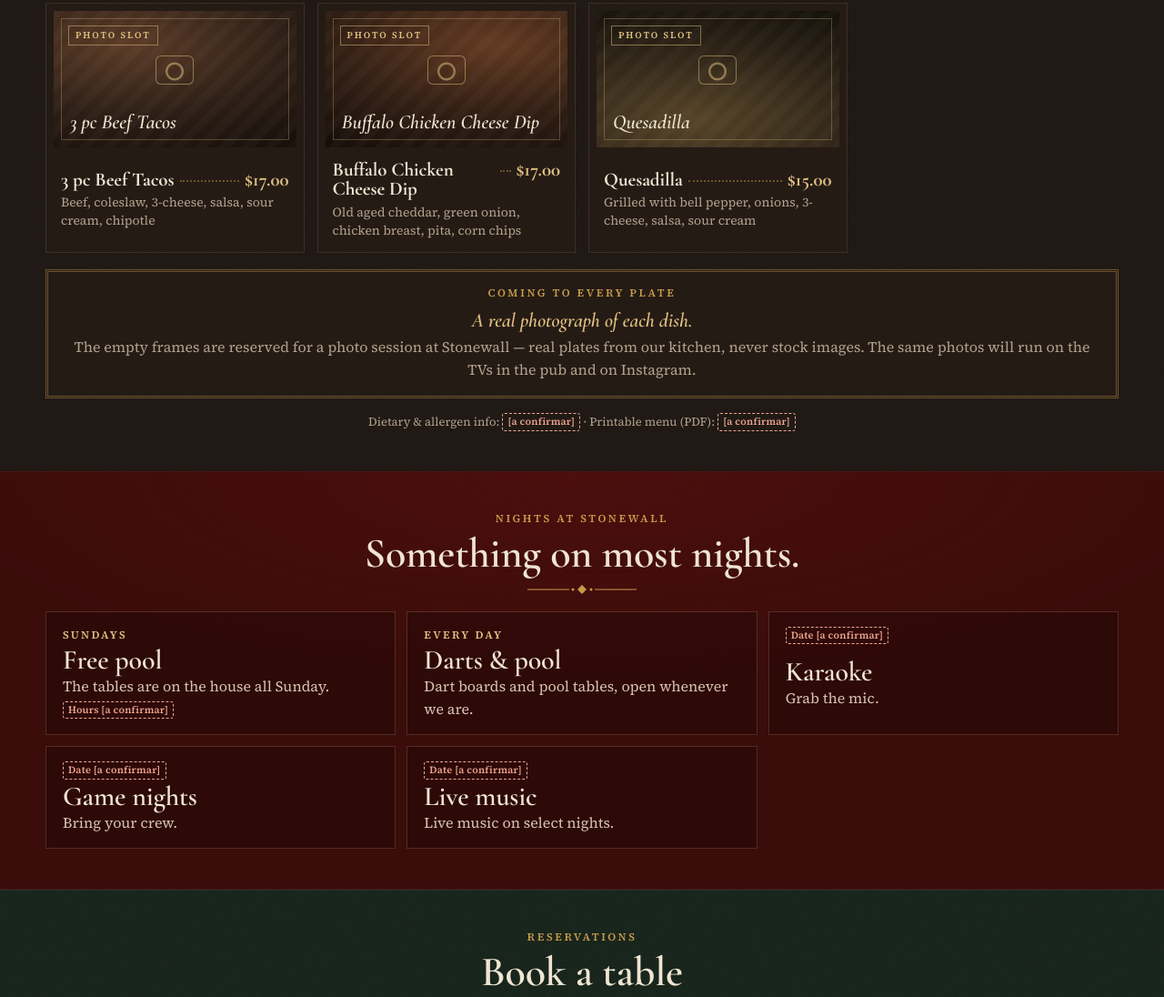
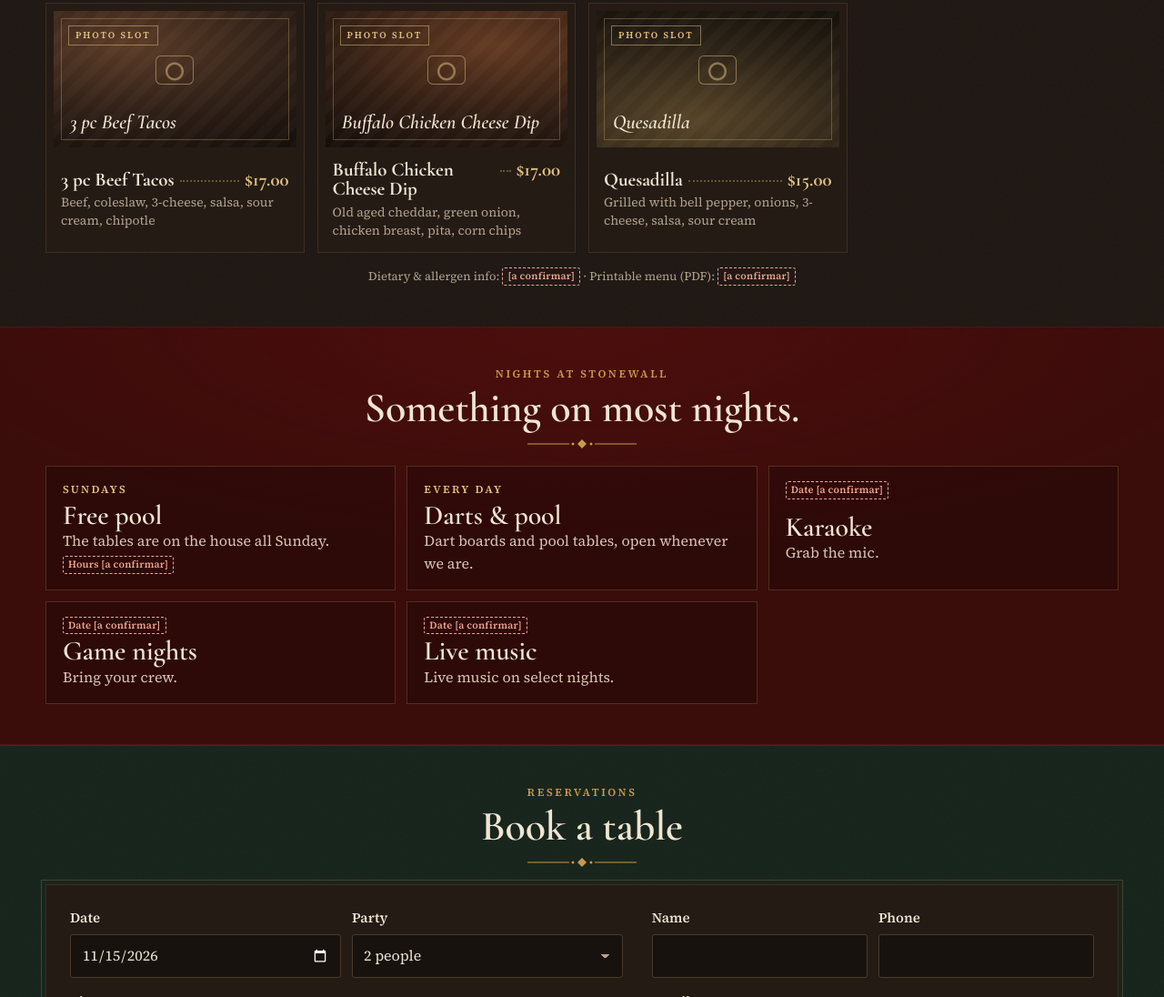
Before and after one commit to KimCidDev/stonewall-pub-website, a plain HTML site: page index.html in a window 1280 px wide. Shown: the part 2257-3353 px from the top of the page at 91% size. Drawn offline with nearby package versions, Linux system fonts and the light colour scheme.

Commit message:
Remove the photo-session note from the menu
Co-Authored-By: Claude Opus 5.5 <noreply@anthropic.com>
Claude-Session: https://claude.ai/code/session_01KAPocuBz1D6gjB83gD2U53

```diff
--- a/css/styles.css
+++ b/css/styles.css
@@ -309,16 +309,6 @@ p { margin: 0; }
 .dishes .dish:nth-child(-n+2) .dish__body { padding: 12px 8px 8px; }
 .dishes .dish:nth-child(-n+2) .dish__name { font-size: 24px; }
 
-.photo-note {
-  margin: 26px auto 0;
-  padding: 22px 20px;
-  text-align: center;
-  border: 3px double rgba(199, 154, 75, .45);
-  background: var(--card);
-  font-size: 16px; color: var(--muted);
-  display: grid; gap: 8px;
-}
-.photo-note strong { font: italic 600 22px/1.2 var(--display); color: var(--brass-light); display: block; margin-bottom: 4px; }
 
 /* ---------- events: oxblood, like the logo ---------- */
 
@@ -490,7 +480,6 @@ fieldset { border: 0; margin: 0; padding: 0; min-width: 0; }
   .dishes .dish .photo-slot__label { display: block; }
   .dishes .dish .dish__body { padding: 10px 8px 6px; }
   .dishes .dish .dish__name { font-size: 23px; }
-  .photo-note { margin-top: 18px; padding: 16px 20px; }
 
   .events__list { display: grid; grid-template-columns: repeat(3, 1fr); gap: 12px; }
   .event, .event:last-child { text-align: left; padding: 16px 18px; border: 1px solid rgba(226, 193, 130, .2); background: rgba(0, 0, 0, .22); }
--- a/index.html
+++ b/index.html
@@ -13,7 +13,7 @@
   <link rel="preconnect" href="https://fonts.googleapis.com">
   <link rel="preconnect" href="https://fonts.gstatic.com" crossorigin>
   <link href="https://fonts.googleapis.com/css2?family=Cormorant+Garamond:ital,wght@0,500;0,600;0,700;1,500;1,600&family=Source+Serif+4:opsz,wght@8..60,400;8..60,600&display=swap" rel="stylesheet">
-  <link rel="stylesheet" href="css/styles.css?v=3">
+  <link rel="stylesheet" href="css/styles.css?v=4">
   <script type="application/ld+json">
   {
     "@context": "https://schema.org",
@@ -117,10 +117,6 @@
 
       <ul class="dishes" id="dishList"><!-- filled by js/main.js --></ul>
 
-      <aside class="photo-note">
-        <p class="smallcaps">Coming to every plate</p>
-        <p><strong>A real photograph of each dish.</strong> The empty frames are reserved for a photo session at Stonewall — real plates from our kitchen, never stock images. The same photos will run on the TVs in the pub and on Instagram.</p>
-      </aside>
 
       <p class="fineprint center">Dietary &amp; allergen info: <span class="tbc">[a confirmar]</span> &middot; Printable menu (PDF): <span class="tbc">[a confirmar]</span></p>
     </section>
@@ -261,7 +257,7 @@
     </a>
   </nav>
 
-  <script src="js/data.js?v=3"></script>
-  <script src="js/main.js?v=3"></script>
+  <script src="js/data.js?v=4"></script>
+  <script src="js/main.js?v=4"></script>
 </body>
 </html>
```
